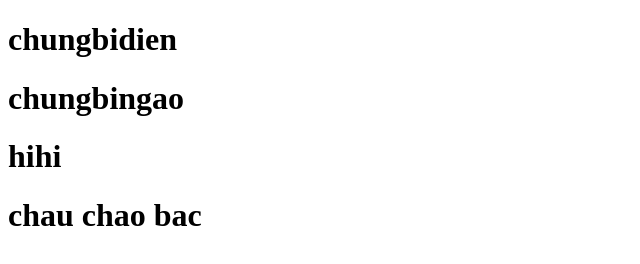
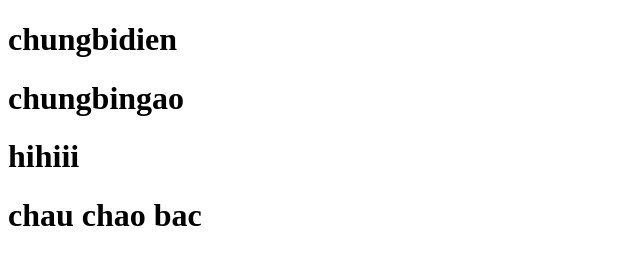
Before and after one commit to chunghoangtran/TranChung, a plain HTML site: page index.html in a window 1280 px wide. Shown: the full height of the page, 0-640 px from the left. Drawn offline with Linux system fonts and the light colour scheme.

Commit message:
commit
aaaaa

```diff
--- a/index.html
+++ b/index.html
@@ -8,7 +8,7 @@
 <body>
     <h1>chungbidien</h1>
     <h1>chungbingao</h1>
-    <h1>hihi</h1>
+    <h1>hihiii</h1>
     <h1>chau chao bac</h1>
 </body>
 </html>
```
